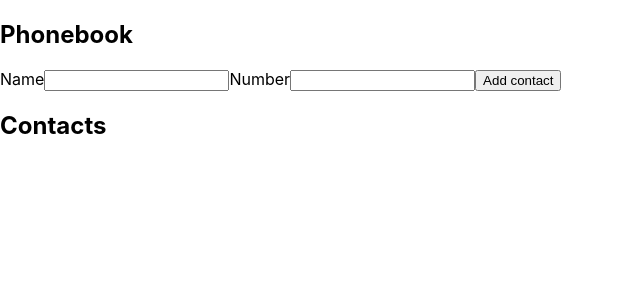
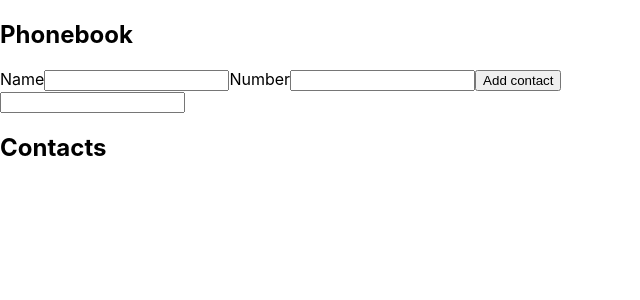
Before and after one commit to MagdalenaKusmierczak/goit-react-hw-02-phonebook, a React (Create React App) app: page / in a window 1280 px wide. Shown: the top 300 px of the page, without its empty margins (0-640 px from the left). Built offline with nearby package versions, Linux system fonts and the light colour scheme.

Commit message:
filter added

```diff
--- a/src/components/App.jsx
+++ b/src/components/App.jsx
@@ -5,6 +5,7 @@ import INITIAL_STATE from './State/State.jsx';
 import Section from './Section/Section.jsx';
 import ContactList from './ContactList/ContactList.jsx';
 import ContactForm from './ContactForm/ContactForm.jsx';
+import Filter from './Filter/Filter.jsx';
 
 export class App extends Component {
   state = { ...INITIAL_STATE };
@@ -26,8 +27,19 @@ export class App extends Component {
     }));
   };
 
+  handleFilter = evt => {
+    this.setState({ filter: evt.currentTarget.value });
+  };
+  filteredContacts = () => {
+    const { filter, contacts } = this.state;
+    const normalizedFilter = filter.toLowerCase();
+
+    return contacts.filter(contact =>
+      contact.name.toLowerCase().includes(normalizedFilter)
+    );
+  };
   render() {
-    const { contacts, name, number } = this.state;
+    const { contacts, name, number, filter } = this.state;
 
     return (
       <Section title="Phonebook">
@@ -37,7 +49,8 @@ export class App extends Component {
           name={name}
           number={number}
         />
-        <ContactList contacts={contacts} />
+        <Filter filter={filter} handleFilter={this.handleFilter} />
+        <ContactList contacts={this.filteredContacts()} />
       </Section>
     );
   }
--- /dev/null
+++ b/src/components/Filter/Filter.jsx
@@ -0,0 +1,15 @@
+import PropTypes from 'prop-types';
+
+const Filter = ({ filter, handleFilter }) => {
+  return (
+    <div>
+      <input onChange={handleFilter} type="text" name="filter" value={filter} />
+    </div>
+  );
+};
+
+Filter.propTypes = {
+  filter: PropTypes.string,
+  handleFilter: PropTypes.func.isRequired,
+};
+export default Filter;
--- a/src/components/State/State.jsx
+++ b/src/components/State/State.jsx
@@ -1,3 +1,3 @@
-const INITIAL_STATE = { contacts: [], name: '', number: '' };
+const INITIAL_STATE = { contacts: [], name: '', number: '', filter: '' };
 
 export default INITIAL_STATE;
```
